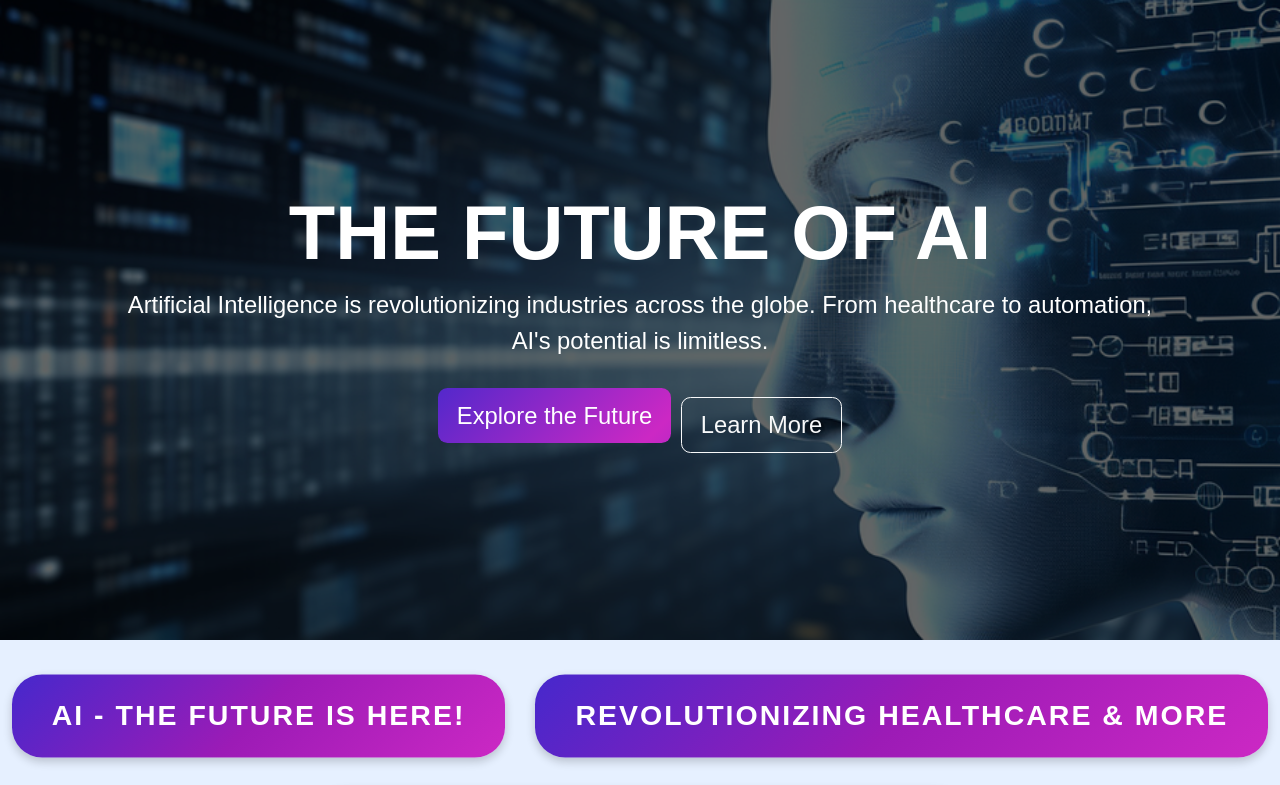
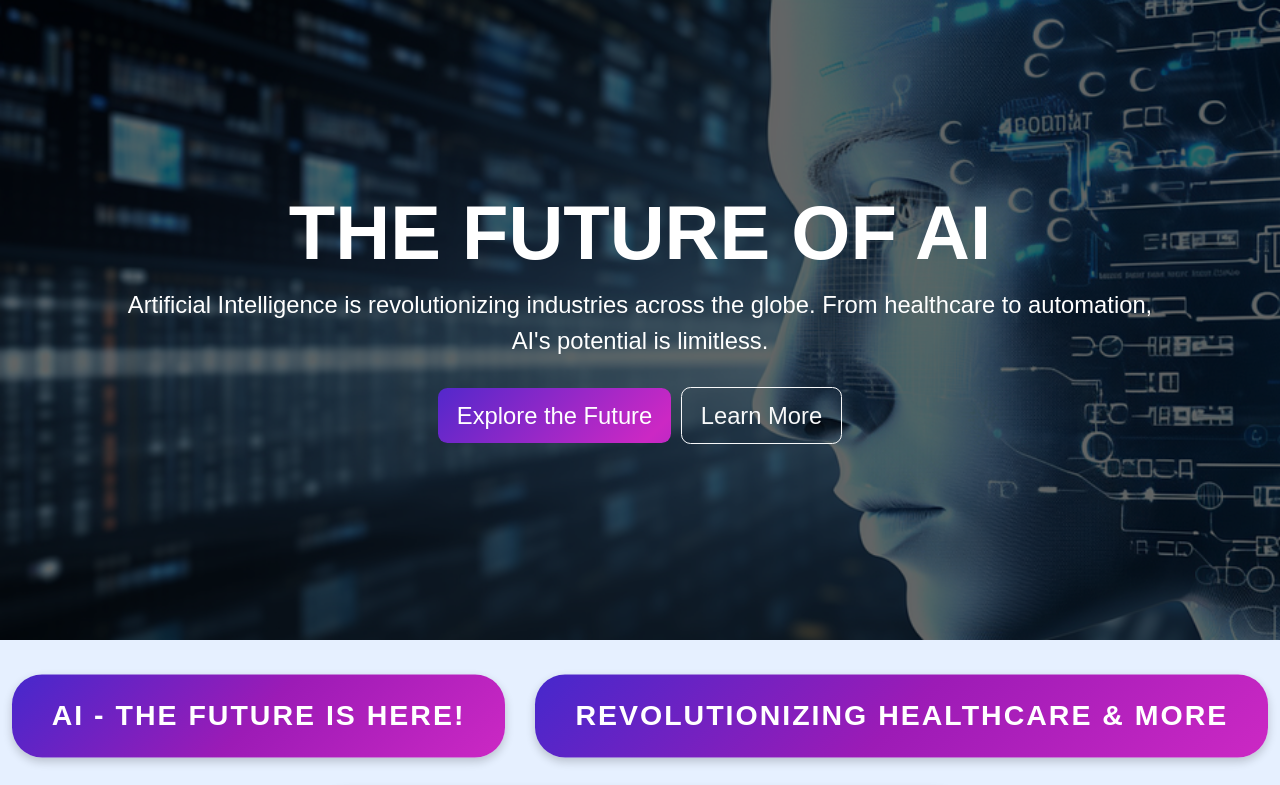
Before and after one commit to usmanhameed2017/ai-blog, a React (Vite) app: page / in a window 1280 px wide. Shown: the top 785 px of the page. Built offline with nearby package versions, Linux system fonts and the light colour scheme.

Commit message:
Add space

```diff
--- a/src/components/Hero.jsx
+++ b/src/components/Hero.jsx
@@ -30,11 +30,11 @@ function Hero() {
                 </Row>
                 <Row>
                     <Col>
-                        <Button variant="primary"  size="lg" className="my-gradient-btn me-2"
+                        <Button variant="primary"  size="lg" className="my-gradient-btn me-2 my-2"
                         href='https://www.digitalocean.com/resources/articles/ai-blogs' target='self'>
                         Explore the Future</Button>
 
-                        <Button variant="outline-light" size="lg" className='mt-3'
+                        <Button variant="outline-light" size="lg" className='my-2'
                         href='https://www.digitalocean.com/resources/articles/ai-blogs' target='self'>
                         Learn More</Button>
                     </Col>
```
